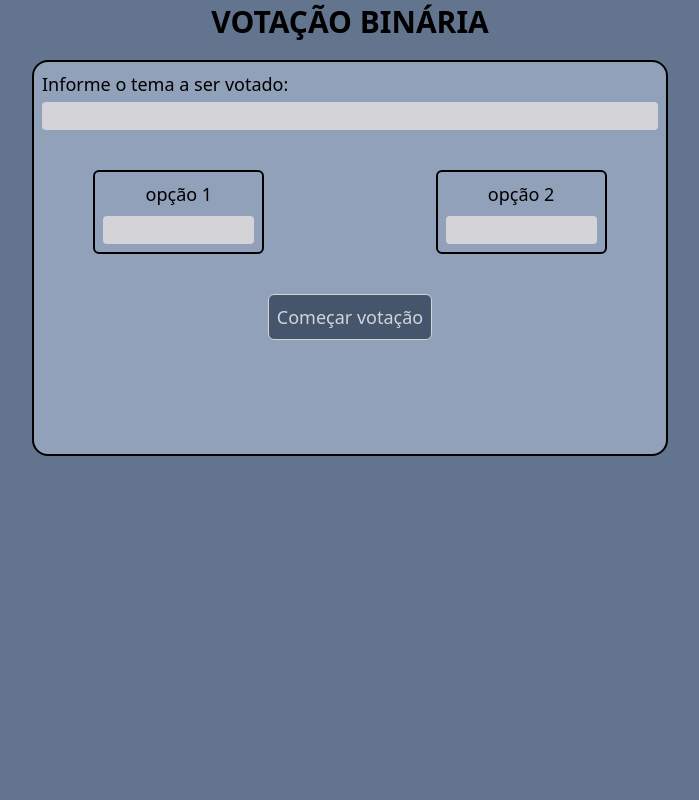
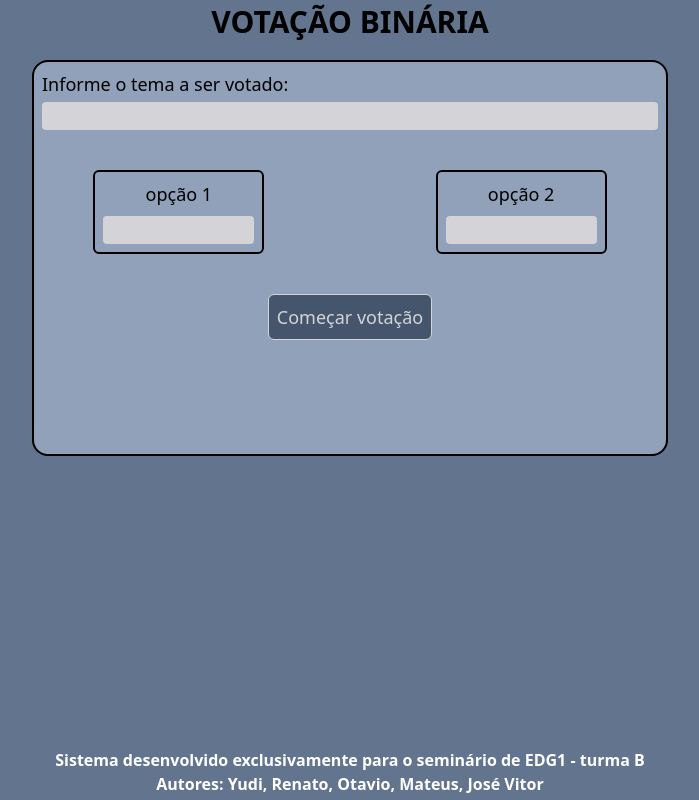
Before and after one commit to oniyudi/bynary-votation, a React (Vite) app: page / in a window 1280 px wide. Shown: the whole page, without its empty margins (290-989 px from the left). Built offline with nearby package versions, Linux system fonts and the light colour scheme.

Commit message:
acrescentando o footer

```diff
--- a/src/App.tsx
+++ b/src/App.tsx
@@ -66,6 +66,12 @@ function App() {
         </div>
         <Button descricao="Começar votação" createDados={criarDados} disabled={false}/>
       </div>
+      <div className="mt-auto">
+        <div className="flex flex-col items-center">
+                <span className="text-white font-bold">Sistema desenvolvido exclusivamente para o seminário de EDG1 - turma B</span>
+                <span className="text-white font-bold">Autores: Yudi, Renato, Otavio, Mateus, José Vitor</span>
+            </div>
+      </div>
     </div>
   )
 }
```
